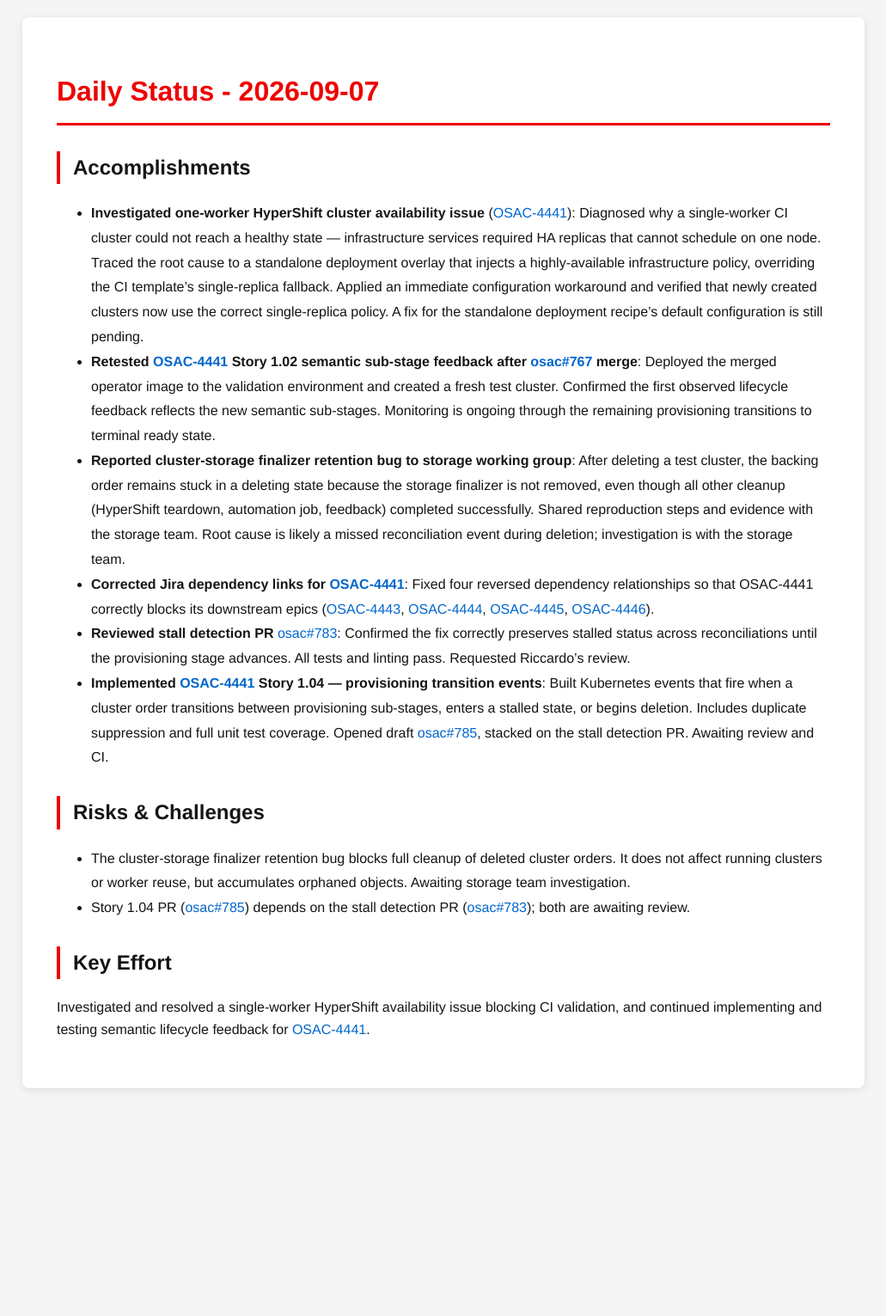
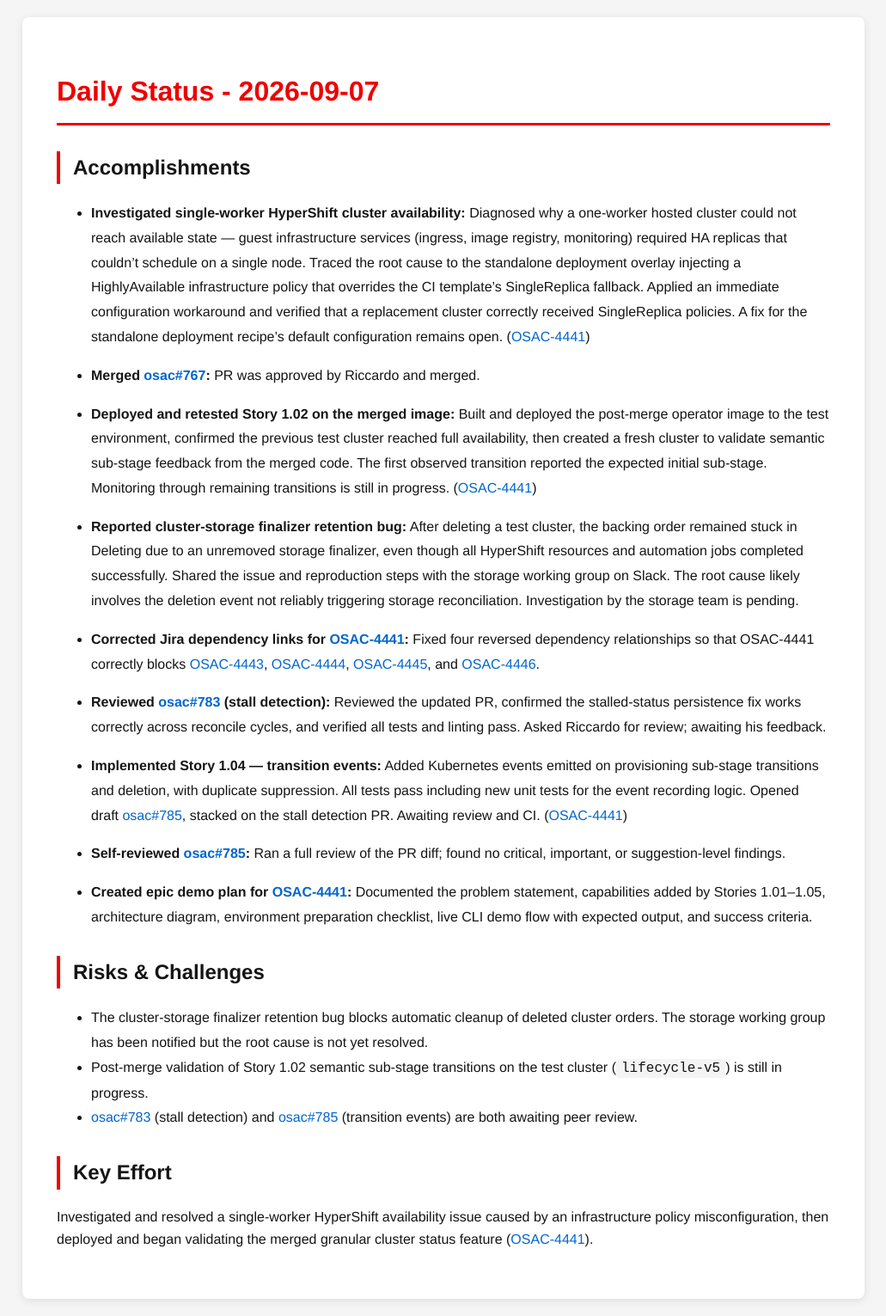
Before and after one commit to tzvatot/daily-status, a Jekyll site: the page built from 2026-09-07.md, in a window 1280 px wide. Shown: the whole page at 86% size, without its empty margins (124-1155 px from the left). Built offline with Jekyll 4.4.1, drawn with Linux system fonts in a browser that asks for light colours; before the commit the page ends 1286 px from its top, so only the background shows below that.

Commit message:
Daily status update - 2026-09-07

```diff
--- a/2026-09-07.md
+++ b/2026-09-07.md
@@ -8,18 +8,30 @@ date: 2026-09-07
 
 ## Accomplishments
 
-- **Investigated one-worker HyperShift cluster availability issue** ([OSAC-4441](https://redhat.atlassian.net/browse/OSAC-4441)): Diagnosed why a single-worker CI cluster could not reach a healthy state — infrastructure services required HA replicas that cannot schedule on one node. Traced the root cause to a standalone deployment overlay that injects a highly-available infrastructure policy, overriding the CI template's single-replica fallback. Applied an immediate configuration workaround and verified that newly created clusters now use the correct single-replica policy. A fix for the standalone deployment recipe's default configuration is still pending.
-- **Retested [OSAC-4441](https://redhat.atlassian.net/browse/OSAC-4441) Story 1.02 semantic sub-stage feedback after [osac#767](https://github.com/osac-project/osac/pull/767) merge**: Deployed the merged operator image to the validation environment and created a fresh test cluster. Confirmed the first observed lifecycle feedback reflects the new semantic sub-stages. Monitoring is ongoing through the remaining provisioning transitions to terminal ready state.
-- **Reported cluster-storage finalizer retention bug to storage working group**: After deleting a test cluster, the backing order remains stuck in a deleting state because the storage finalizer is not removed, even though all other cleanup (HyperShift teardown, automation job, feedback) completed successfully. Shared reproduction steps and evidence with the storage team. Root cause is likely a missed reconciliation event during deletion; investigation is with the storage team.
-- **Corrected Jira dependency links for [OSAC-4441](https://redhat.atlassian.net/browse/OSAC-4441)**: Fixed four reversed dependency relationships so that OSAC-4441 correctly blocks its downstream epics ([OSAC-4443](https://redhat.atlassian.net/browse/OSAC-4443), [OSAC-4444](https://redhat.atlassian.net/browse/OSAC-4444), [OSAC-4445](https://redhat.atlassian.net/browse/OSAC-4445), [OSAC-4446](https://redhat.atlassian.net/browse/OSAC-4446)).
-- **Reviewed stall detection PR** [osac#783](https://github.com/osac-project/osac/pull/783): Confirmed the fix correctly preserves stalled status across reconciliations until the provisioning stage advances. All tests and linting pass. Requested Riccardo's review.
-- **Implemented [OSAC-4441](https://redhat.atlassian.net/browse/OSAC-4441) Story 1.04 — provisioning transition events**: Built Kubernetes events that fire when a cluster order transitions between provisioning sub-stages, enters a stalled state, or begins deletion. Includes duplicate suppression and full unit test coverage. Opened draft [osac#785](https://github.com/osac-project/osac/pull/785), stacked on the stall detection PR. Awaiting review and CI.
+- **Investigated single-worker HyperShift cluster availability:** Diagnosed why a one-worker hosted cluster could not reach available state — guest infrastructure services (ingress, image registry, monitoring) required HA replicas that couldn't schedule on a single node. Traced the root cause to the standalone deployment overlay injecting a HighlyAvailable infrastructure policy that overrides the CI template's SingleReplica fallback. Applied an immediate configuration workaround and verified that a replacement cluster correctly received SingleReplica policies. A fix for the standalone deployment recipe's default configuration remains open. ([OSAC-4441](https://redhat.atlassian.net/browse/OSAC-4441))
+
+- **Merged [osac#767](https://github.com/osac-project/osac/pull/767):** PR was approved by Riccardo and merged.
+
+- **Deployed and retested Story 1.02 on the merged image:** Built and deployed the post-merge operator image to the test environment, confirmed the previous test cluster reached full availability, then created a fresh cluster to validate semantic sub-stage feedback from the merged code. The first observed transition reported the expected initial sub-stage. Monitoring through remaining transitions is still in progress. ([OSAC-4441](https://redhat.atlassian.net/browse/OSAC-4441))
+
+- **Reported cluster-storage finalizer retention bug:** After deleting a test cluster, the backing order remained stuck in Deleting due to an unremoved storage finalizer, even though all HyperShift resources and automation jobs completed successfully. Shared the issue and reproduction steps with the storage working group on Slack. The root cause likely involves the deletion event not reliably triggering storage reconciliation. Investigation by the storage team is pending.
+
+- **Corrected Jira dependency links for [OSAC-4441](https://redhat.atlassian.net/browse/OSAC-4441):** Fixed four reversed dependency relationships so that OSAC-4441 correctly blocks [OSAC-4443](https://redhat.atlassian.net/browse/OSAC-4443), [OSAC-4444](https://redhat.atlassian.net/browse/OSAC-4444), [OSAC-4445](https://redhat.atlassian.net/browse/OSAC-4445), and [OSAC-4446](https://redhat.atlassian.net/browse/OSAC-4446).
+
+- **Reviewed [osac#783](https://github.com/osac-project/osac/pull/783) (stall detection):** Reviewed the updated PR, confirmed the stalled-status persistence fix works correctly across reconcile cycles, and verified all tests and linting pass. Asked Riccardo for review; awaiting his feedback.
+
+- **Implemented Story 1.04 — transition events:** Added Kubernetes events emitted on provisioning sub-stage transitions and deletion, with duplicate suppression. All tests pass including new unit tests for the event recording logic. Opened draft [osac#785](https://github.com/osac-project/osac/pull/785), stacked on the stall detection PR. Awaiting review and CI. ([OSAC-4441](https://redhat.atlassian.net/browse/OSAC-4441))
+
+- **Self-reviewed [osac#785](https://github.com/osac-project/osac/pull/785):** Ran a full review of the PR diff; found no critical, important, or suggestion-level findings.
+
+- **Created epic demo plan for [OSAC-4441](https://redhat.atlassian.net/browse/OSAC-4441):** Documented the problem statement, capabilities added by Stories 1.01–1.05, architecture diagram, environment preparation checklist, live CLI demo flow with expected output, and success criteria.
 
 ## Risks & Challenges
 
-- The cluster-storage finalizer retention bug blocks full cleanup of deleted cluster orders. It does not affect running clusters or worker reuse, but accumulates orphaned objects. Awaiting storage team investigation.
-- Story 1.04 PR ([osac#785](https://github.com/osac-project/osac/pull/785)) depends on the stall detection PR ([osac#783](https://github.com/osac-project/osac/pull/783)); both are awaiting review.
+- The cluster-storage finalizer retention bug blocks automatic cleanup of deleted cluster orders. The storage working group has been notified but the root cause is not yet resolved.
+- Post-merge validation of Story 1.02 semantic sub-stage transitions on the test cluster (`lifecycle-v5`) is still in progress.
+- [osac#783](https://github.com/osac-project/osac/pull/783) (stall detection) and [osac#785](https://github.com/osac-project/osac/pull/785) (transition events) are both awaiting peer review.
 
 ## Key Effort
 
-Investigated and resolved a single-worker HyperShift availability issue blocking CI validation, and continued implementing and testing semantic lifecycle feedback for [OSAC-4441](https://redhat.atlassian.net/browse/OSAC-4441).
+Investigated and resolved a single-worker HyperShift availability issue caused by an infrastructure policy misconfiguration, then deployed and began validating the merged granular cluster status feature ([OSAC-4441](https://redhat.atlassian.net/browse/OSAC-4441)).
```
